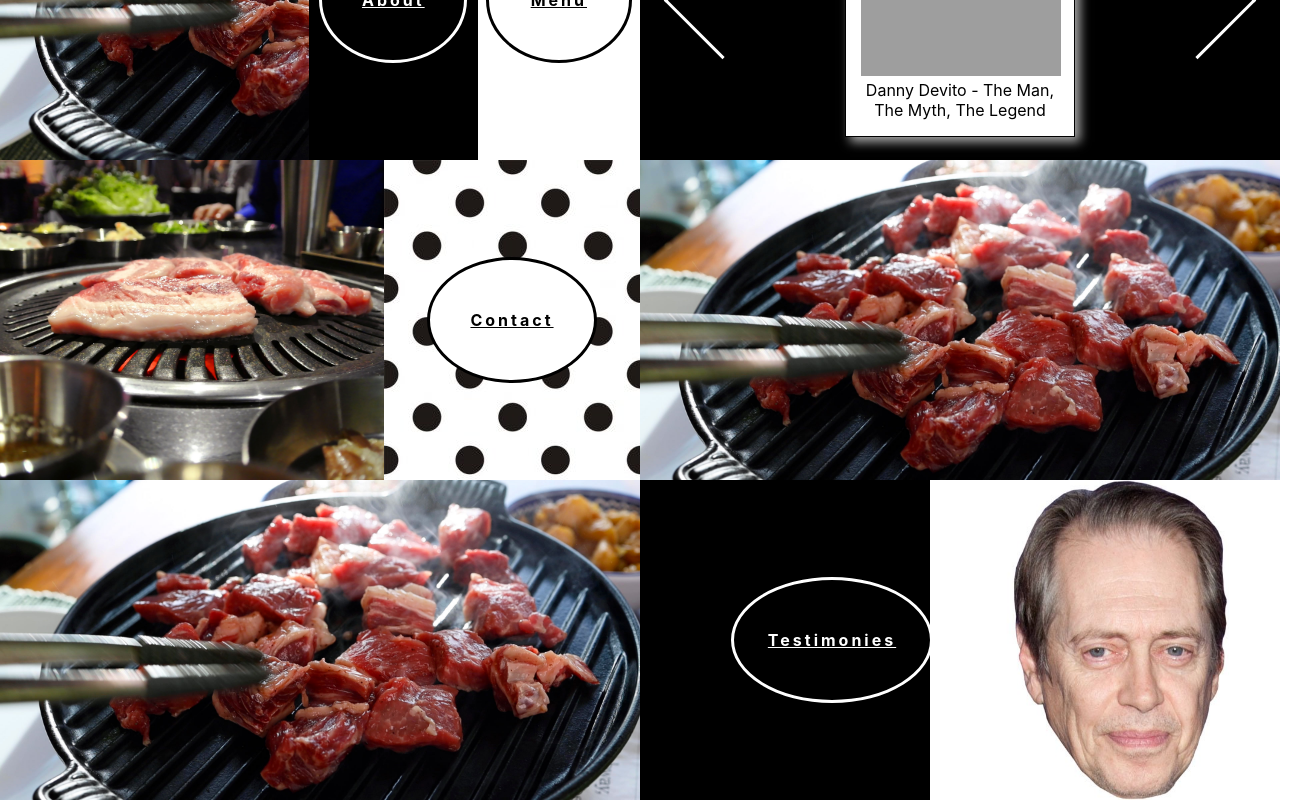
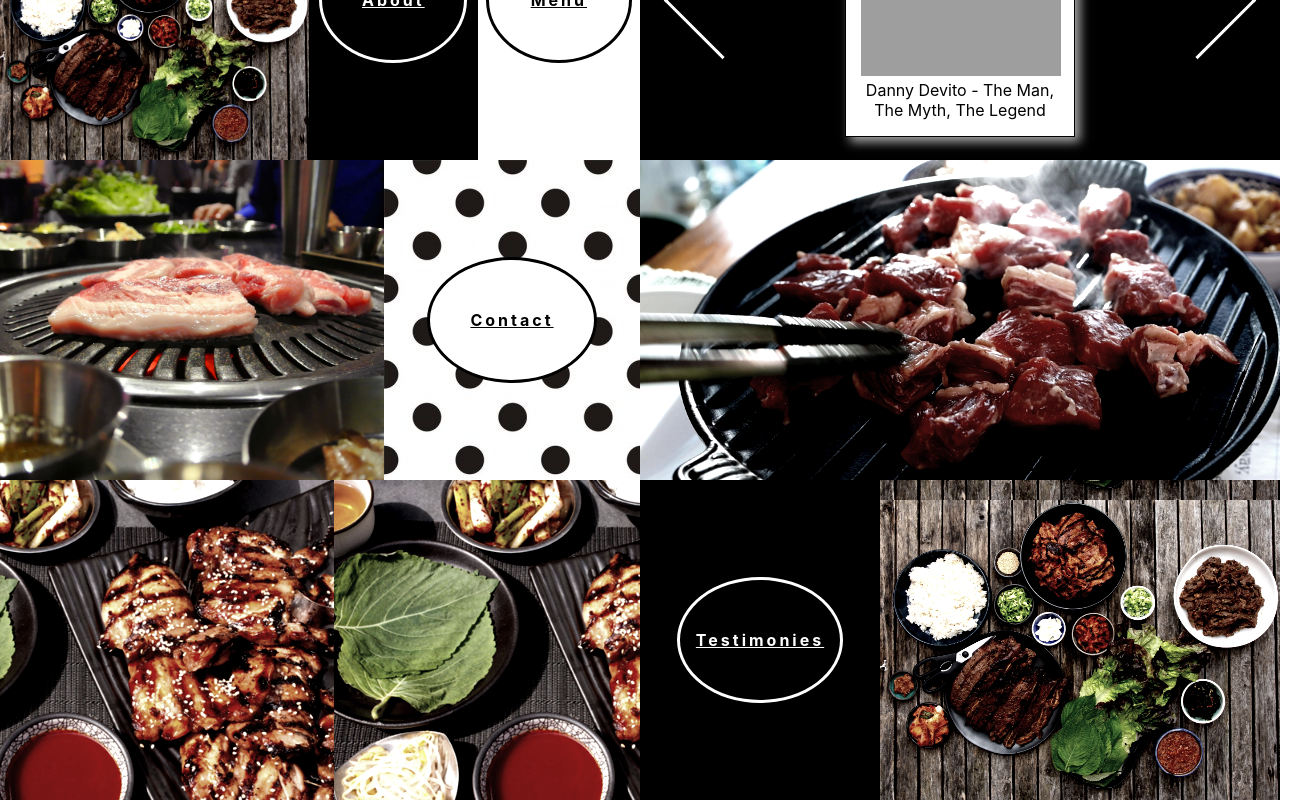
Before and after one commit to Adrian-Ligad/KBBQ-Site, a React (Create React App) app: page / in a window 1280 px wide. Shown: the part 928-1728 px from the top of the page, 1310 px wide, since content can reach past the window. Built offline with nearby package versions, Linux system fonts and the light colour scheme; grey boxes are pictures that could not be loaded; what google-maps-react would draw is missing.

Commit message:
finalized homepage pictures

```diff
--- a/src/HomePage/Container_1.js
+++ b/src/HomePage/Container_1.js
@@ -3,7 +3,7 @@ import { Link } from 'react-router-dom'
 export default function Container1() {
     return (
         <div className = "ContentContainer">
-            <div className = "Parallax kbbq7"/>
+            <div className = "Parallax kbbq9"/>
             <div className = "Parallax Container25">
                 <Link className = "HomeButton" to = "/about">About</Link>
             </div>
--- a/src/HomePage/Container_4.js
+++ b/src/HomePage/Container_4.js
@@ -1,6 +1,6 @@
 
 export default function Container_4() {
     return (
-        <div className = "Parallax DannyDevitoHot"/>
+        <div className = "Parallax kbbq7"/>
     )
 }
--- a/src/HomePage/Container_5.js
+++ b/src/HomePage/Container_5.js
@@ -1,5 +1,5 @@
 export default function Container_6() {
     return(
-        <div className = "Parallax DannyDevitoHot"/>
+        <div className = "Parallax kbbq8"/>
     )
 }
--- a/src/HomePage/Container_6.js
+++ b/src/HomePage/Container_6.js
@@ -1,6 +1,6 @@
 import { Link } from 'react-router-dom'
 
-import SteveHead from '../pictures/SteveBuscemiHead.jpg'
+import kbbq2 from '../pictures/kbbq2.jpg'
 
 export default function Container_5() {
     return(
@@ -8,9 +8,7 @@ export default function Container_5() {
             <div className = "Parallax Container50">
                 <Link className = "HomeButton" to = "/testimonies">Testimonies</Link>
             </div>
-            <div className = "Parallax Container25">
-                <img src = {SteveHead} alt = "Steve Head" width = "380" height = "320"></img>
-            </div>
+            <div className = "Parallax kbbq9"/>
         </div>
     )
 }
--- a/src/HomePage/HomePage.css
+++ b/src/HomePage/HomePage.css
@@ -128,16 +128,36 @@
   margin-right: auto;
 }
 
-.kbbq7 {
-  background-image:url('../pictures/kbbq7.jpg');
-  background-size:cover;
+.kbbq9 {
+  background-image:url('../pictures/kbbq9.jpg');
+  background-position: 200% 100%;
+  background-size: contain;
+  filter: contrast(150%) grayscale(50%);
   }
 
-.DannyDevitoHot {
+.kbbq7 {
   background-image: url('../pictures/kbbq7.jpg');
   width:100%;
   height:100%;
   background-repeat: no-repeat;
-  background-size: 100%;
+  background-size: cover;
+  filter: contrast(150%) grayscale(50%);
+}
 
+.kbbq8 {
+  background-image: url('../pictures/kbbq8.jpg');
+  width:100%;
+  height:100%;
+  background-size: contain;
+  background-position: 210% 100%;
+  filter: contrast(150%) grayscale(50%);
 }
+
+.kbbq9 {
+  background-image: url('../pictures/kbbq1.jpg');
+  width:100%;
+  height:100%;
+  background-size: contain;
+  background-position: 210% 100%;
+  filter: contrast(150%) grayscale(50%);
+}
```
Also changed, not shown: src/pictures/kbbq9.jpg (added).
